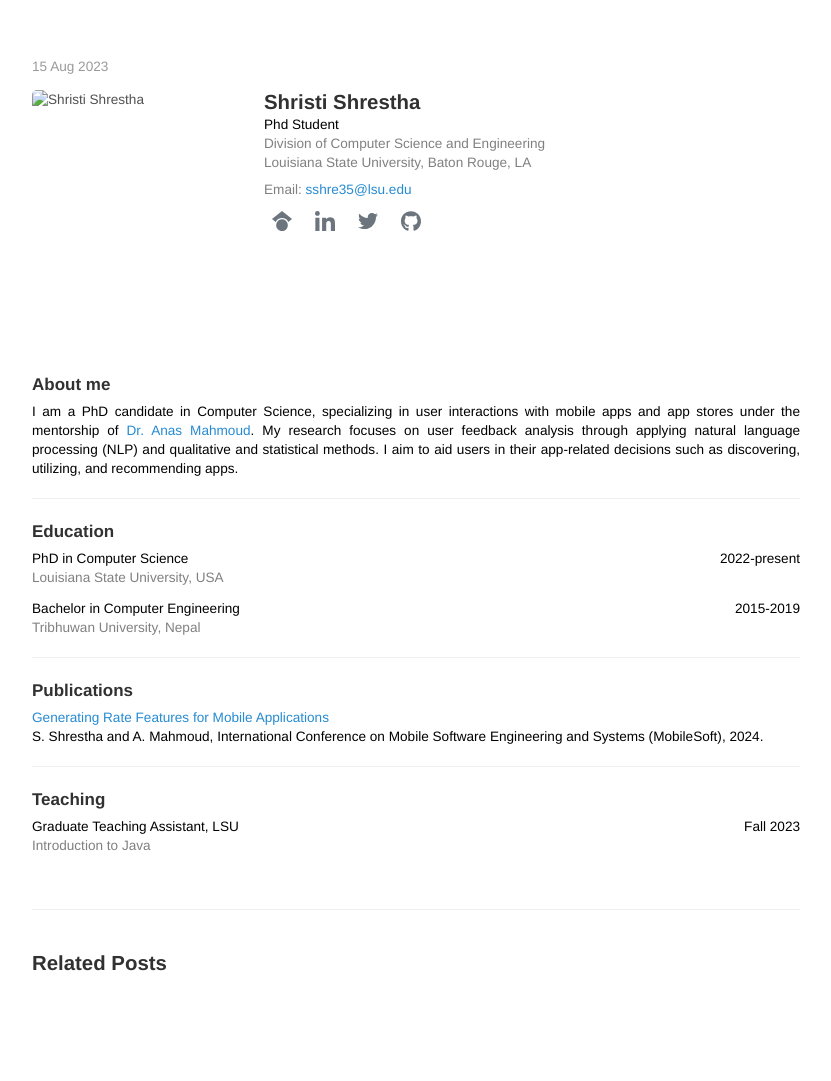
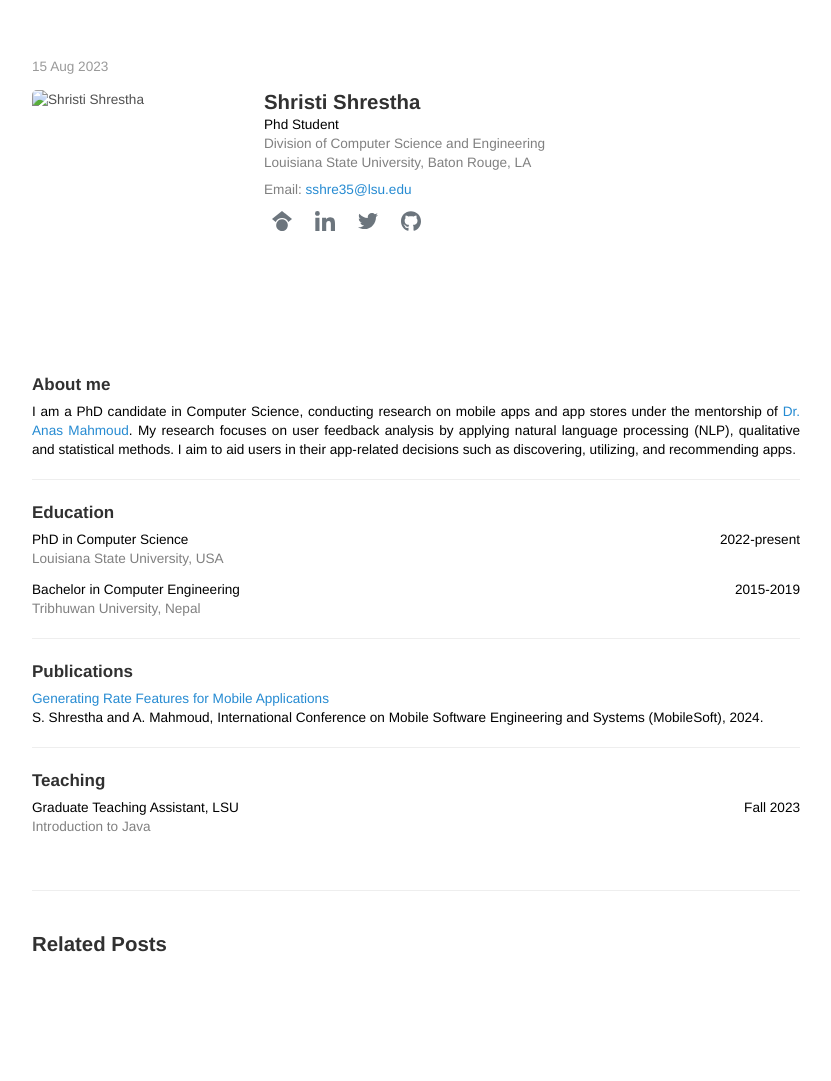
Before and after one commit to ShristiShrestha/ShristiShrestha.github.io, a Jekyll site: the page built from _posts/2023-08-15-.md, in a window 1280 px wide. Shown: the whole page, without its empty margins (224-1055 px from the left). Built offline with Jekyll 4.4.1, drawn with Linux system fonts in a browser that asks for light colours.

Commit message:
refactor bio desc

```diff
--- a/_posts/2023-08-15-.md
+++ b/_posts/2023-08-15-.md
@@ -61,7 +61,7 @@ title:
 
 
 ### About me
-I am a PhD candidate in Computer Science, specializing in user interactions with mobile apps and app stores under the mentorship of <a href="https://csc.lsu.edu/~mahmoud/" target="_blank">Dr. Anas Mahmoud</a>. My research focuses on user feedback analysis through applying natural language processing (NLP) and qualitative and statistical methods. I aim to aid users in their app-related decisions such as discovering, utilizing, and recommending apps.
+I am a PhD candidate in Computer Science, conducting research on mobile apps and app stores under the mentorship of <a href="https://csc.lsu.edu/~mahmoud/" target="_blank">Dr. Anas Mahmoud</a>. My research focuses on user feedback analysis by applying natural language processing (NLP), qualitative and statistical methods. I aim to aid users in their app-related decisions such as discovering, utilizing, and recommending apps.
 
 ---
 
```
Also changed, not shown: 1 other file.
